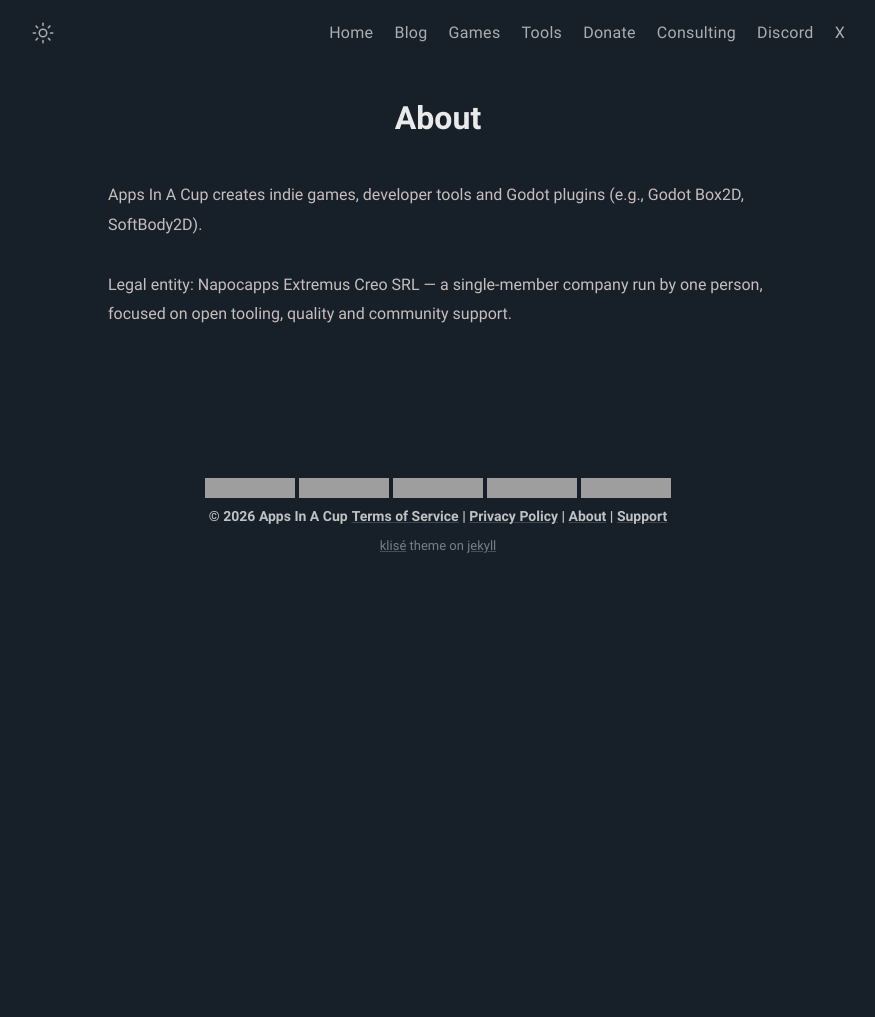
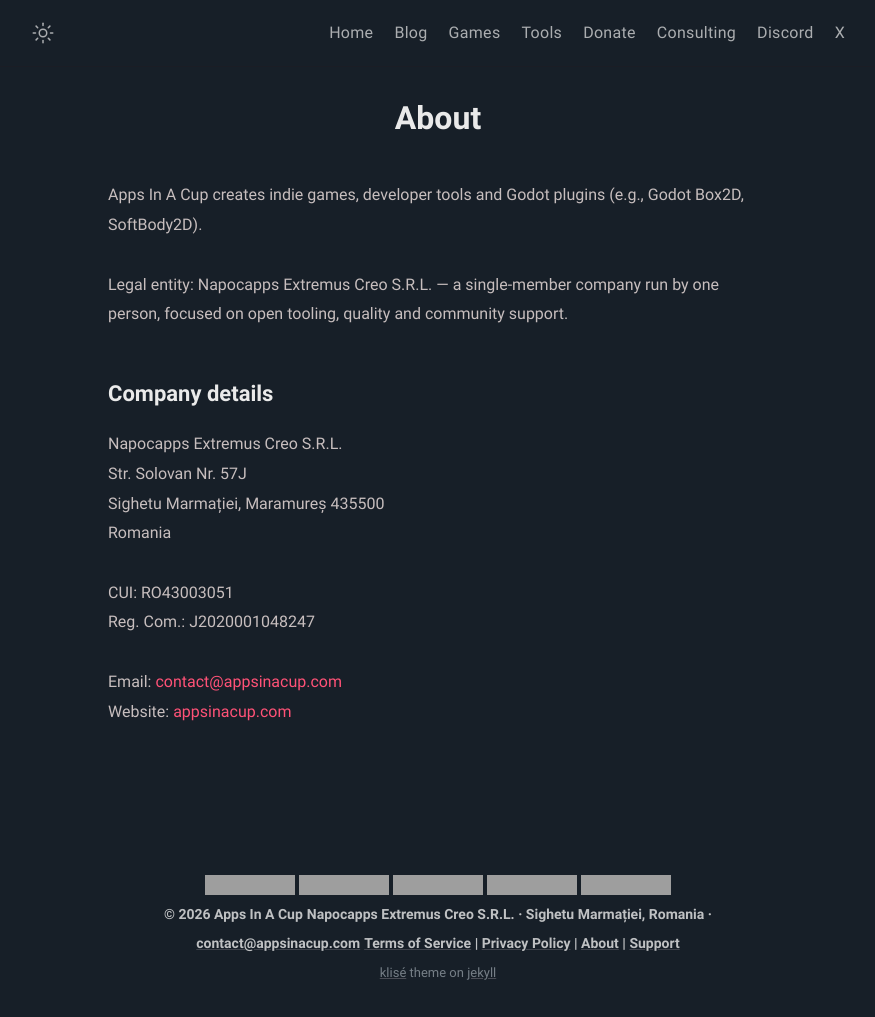
Before and after one commit to appsinacup/appsinacup.github.io, a Jekyll site: the page built from _pages/about.md, in a window 1280 px wide, cut to the strip 0-1017 px from the top of the page. Shown: the whole strip, without its empty margins (202-1077 px from the left). Built offline with Jekyll 4.4.1, drawn with Linux system fonts in a browser that asks for light colours; before the commit the page ends 900 px from its top, so only the background shows below that; grey boxes are pictures that could not be loaded.

Commit message:
update business info

```diff
--- a/_includes/footer.html
+++ b/_includes/footer.html
@@ -11,6 +11,7 @@
   <a href="https://appsinacup.itch.io" target="_blank" rel="noopener">
     <img src="https://img.shields.io/badge/Itch.io-FA5C5C?logo=itch-io&logoColor=white" alt="Itch.io"></a>
   <br/><span class="footer_item">&copy; {{ site.time | date: "%Y" }} Apps In A Cup</span>
+  <span class="footer_item">Napocapps Extremus Creo S.R.L. &middot; Sighetu Marma&#539;iei, Romania &middot; <a href="mailto:contact@appsinacup.com">contact@appsinacup.com</a></span>
   <span class="footer_item"><a href="/terms_of_service/">Terms of Service</a> | <a href="/privacy_policy/">Privacy Policy</a> | <a href="/about/">About</a> | <a href="/support/">Support</a></a></span>
   <small class="footer_copyright">
     <!-- Klisé Theme: https://github.com/piharpi/jekyll-klise -->
--- a/_pages/about.md
+++ b/_pages/about.md
@@ -6,4 +6,17 @@
 
 Apps In A Cup creates indie games, developer tools and Godot plugins (e.g., Godot Box2D, SoftBody2D).
 
-Legal entity: Napocapps Extremus Creo SRL — a single‑member company run by one person, focused on open tooling, quality and community support.
+Legal entity: Napocapps Extremus Creo S.R.L. — a single‑member company run by one person, focused on open tooling, quality and community support.
+
+## Company details
+
+Napocapps Extremus Creo S.R.L.
+Str. Solovan Nr. 57J
+Sighetu Marmației, Maramureș 435500
+Romania
+
+CUI: RO43003051
+Reg. Com.: J2020001048247
+
+Email: [contact@appsinacup.com](mailto:contact@appsinacup.com)
+Website: [appsinacup.com](https://appsinacup.com)
```
